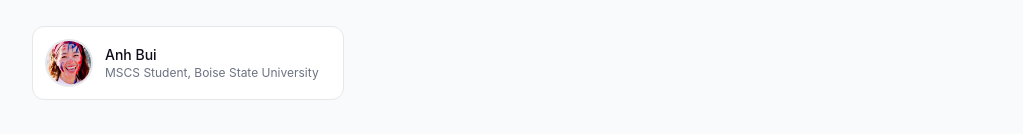
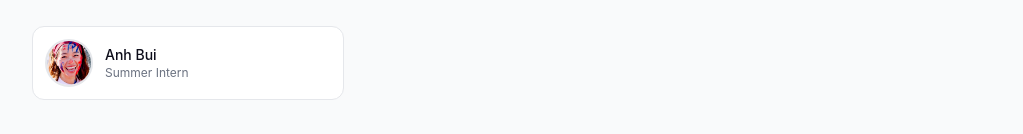
Before and after one commit to MINDLab25/lab-website, a Next.js app: page /team in a window 1280 px wide. Shown: the part 1667-1801 px from the top of the page, without its empty margins (128-1151 px from the left). Built offline with nearby package versions, Linux system fonts and the light colour scheme.

Commit message:
Update currentPosition for Ben in site.ts to reflect new internship role

```diff
--- a/src/data/site.ts
+++ b/src/data/site.ts
@@ -276,7 +276,7 @@ Ben's work connects research, teaching, and service around a common thread: how
     },
     joinYear: 2026,
     gradYear: 2026,
-    currentPosition: "MSCS Student, Boise State University",
+    currentPosition: "Summer Intern",
   },
 ];
 
```
